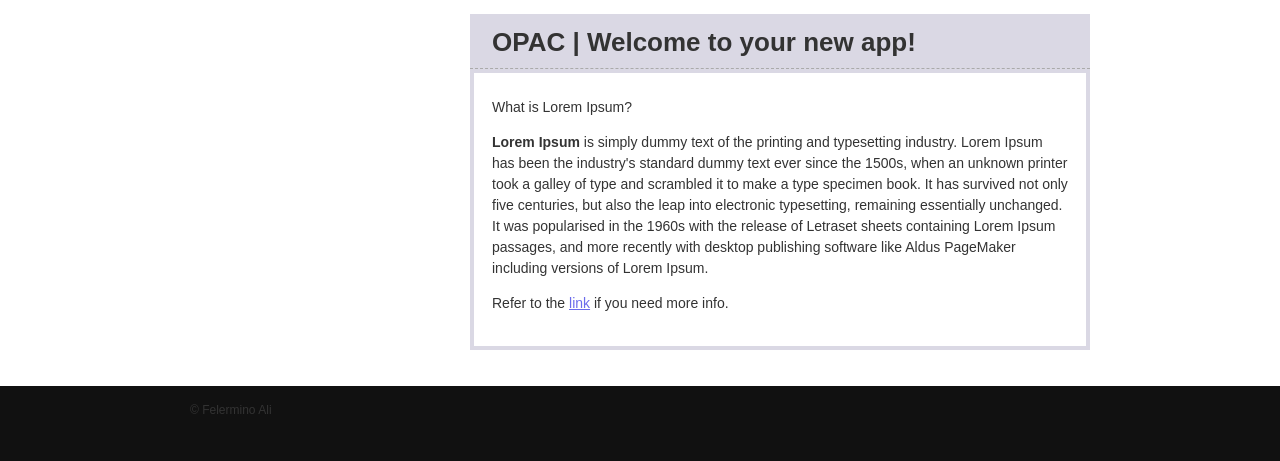
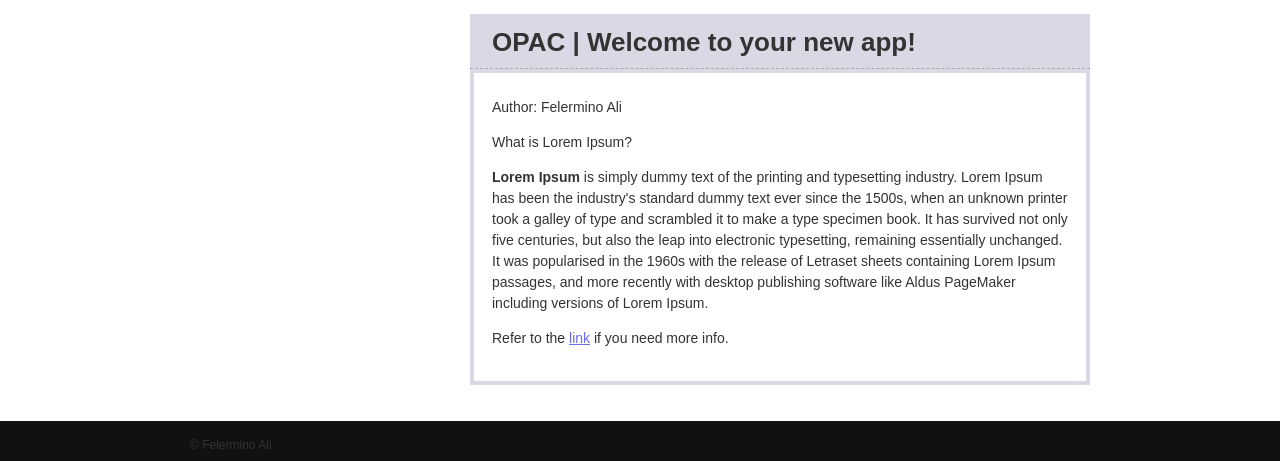
Before and after one commit to felerminoali/OPAC, a PHP site: page / in a window 1280 px wide. Shown: the part 70-531 px from the top of the page. Run offline with PHP 8.4, Linux system fonts and the light colour scheme; data that the repository does not hold is empty.

Commit message:
cancel ...

```diff
--- a/pages/index.php
+++ b/pages/index.php
@@ -7,6 +7,7 @@ require_once ('_header.php')
     <div class='section friendly'>
         <h1><strong>OPAC | Welcome to your new app!</strong></h1>
         <div class='article'>
+            <p>Author: Felermino Ali</p>
             <p>What is Lorem Ipsum?</p>
             <p><strong>Lorem Ipsum</strong> is simply dummy text of the printing and typesetting industry. Lorem Ipsum has been the industry's standard dummy text ever since the 1500s, when an unknown printer took a galley of type and scrambled it to make a type specimen book. It has survived not only five centuries, but also the leap into electronic typesetting, remaining essentially unchanged. It was popularised in the 1960s with the release of Letraset sheets containing Lorem Ipsum passages, and more recently with desktop publishing software like Aldus PageMaker including versions of Lorem Ipsum.
             </p>
```
